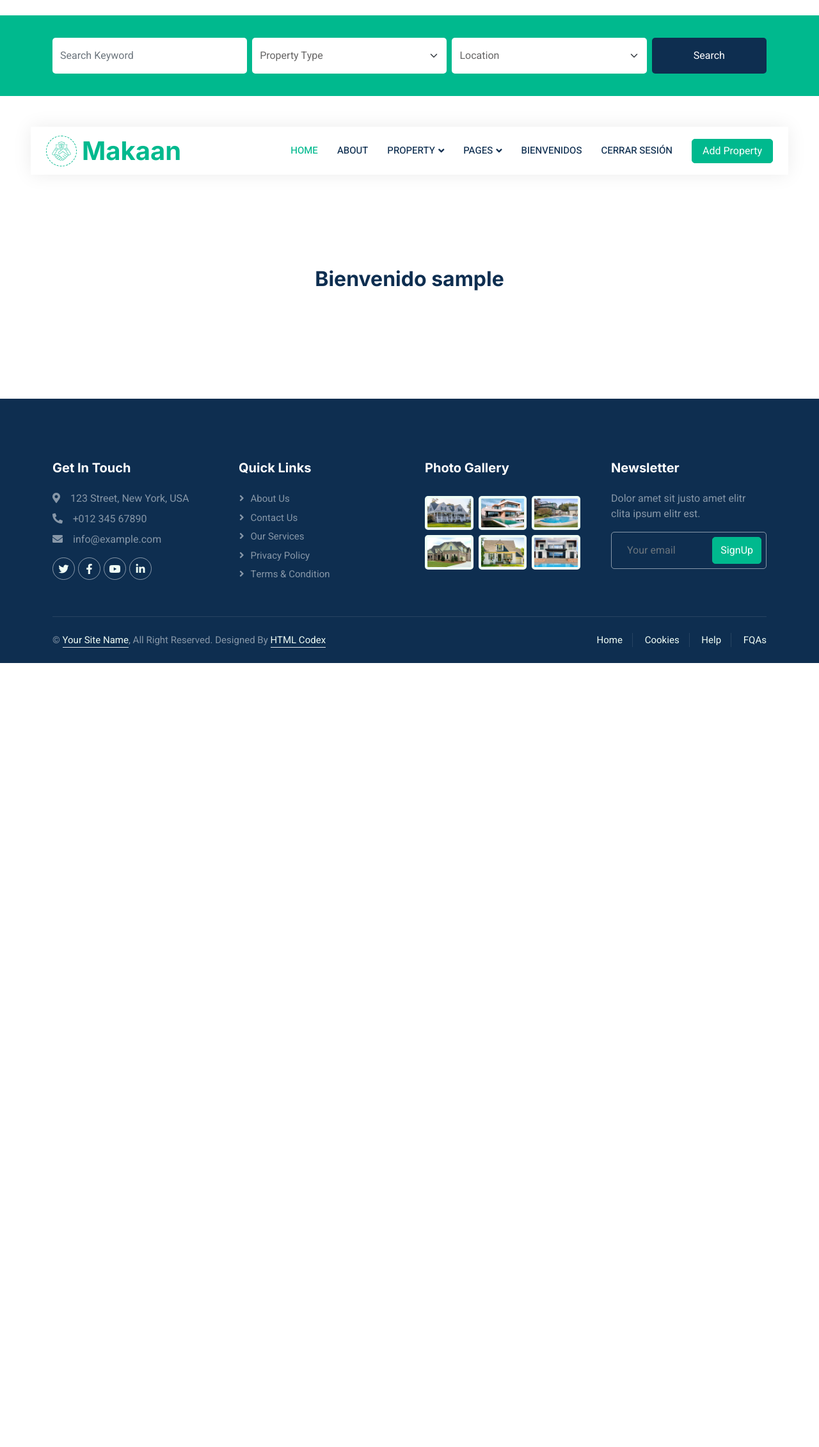
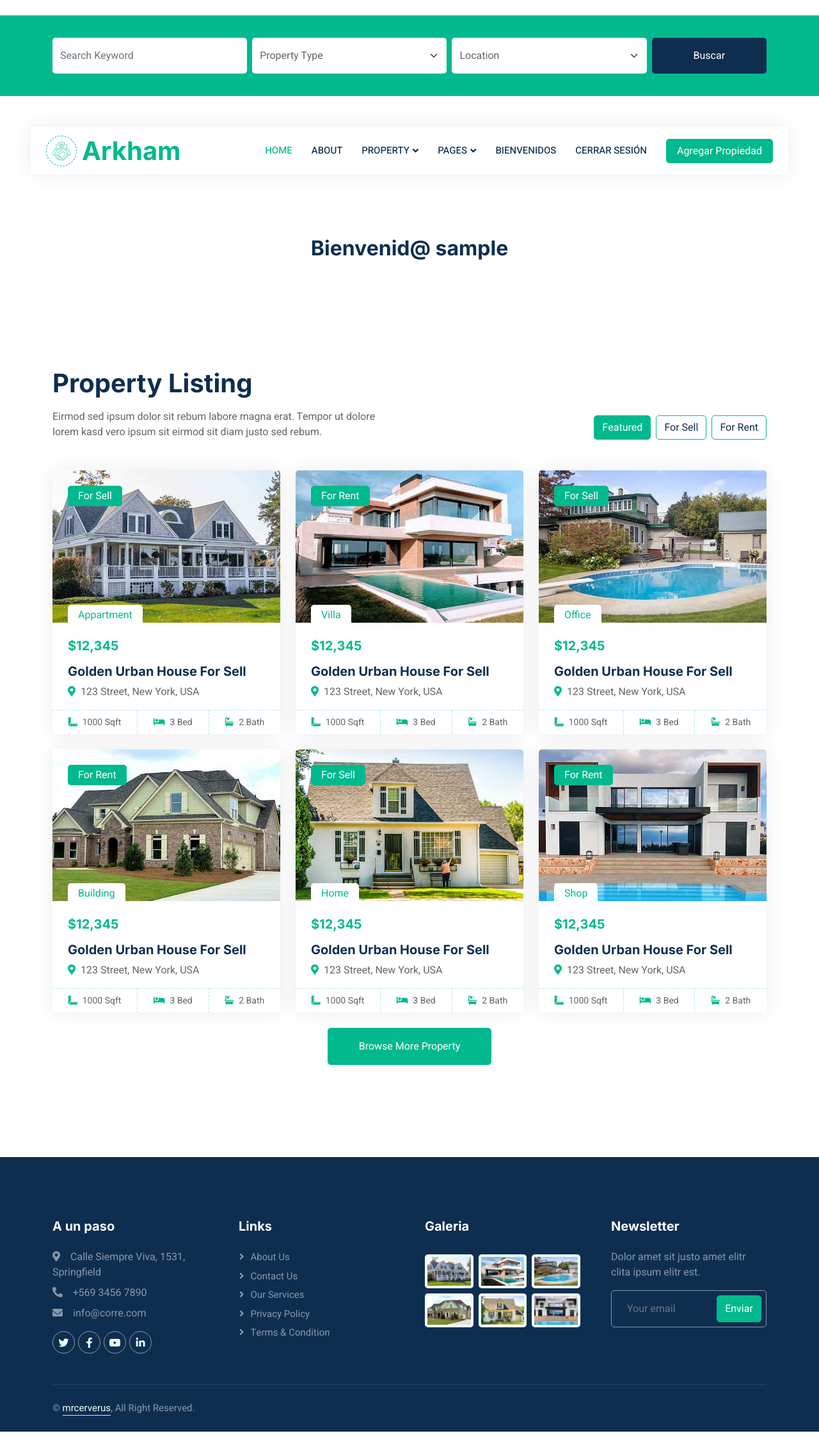
Before and after one commit to mrcerverus/Operaciones-CRUD, a Django app: page /bienvenido/ in a window 1280 px wide. Shown: the whole page at 64% size. Before the commit the page ends 1036 px from the top, so only its background shows below. Run offline with Django 4.2, Linux system fonts and the light colour scheme; the visitor is signed in with stand-in values (Sample User, id 1); some libraries are stand-ins or nearby versions.

Commit message:
Hito1 visual

```diff
--- a/app/templates/includes/content.html
+++ b/app/templates/includes/content.html
@@ -31,7 +31,7 @@
                     <div class="col-lg-4 col-md-6 wow fadeInUp" data-wow-delay="0.1s">
                         <div class="property-item rounded overflow-hidden">
                             <div class="position-relative overflow-hidden">
-                                <a href=""><img class="img-fluid" src="img/property-1.jpg" alt=""></a>
+                                <a href=""><img class="img-fluid" src="{% static 'img/property-1.jpg'%}" alt=""></a>
                                 <div
                                     class="bg-primary rounded text-white position-absolute start-0 top-0 m-4 py-1 px-3">
                                     For Sell</div>
@@ -57,7 +57,7 @@
                     <div class="col-lg-4 col-md-6 wow fadeInUp" data-wow-delay="0.3s">
                         <div class="property-item rounded overflow-hidden">
                             <div class="position-relative overflow-hidden">
-                                <a href=""><img class="img-fluid" src="img/property-2.jpg" alt=""></a>
+                                <a href=""><img class="img-fluid" src="{% static 'img/property-2.jpg'%}" alt=""></a>
                                 <div
                                     class="bg-primary rounded text-white position-absolute start-0 top-0 m-4 py-1 px-3">
                                     For Rent</div>
@@ -83,7 +83,7 @@
                     <div class="col-lg-4 col-md-6 wow fadeInUp" data-wow-delay="0.5s">
                         <div class="property-item rounded overflow-hidden">
                             <div class="position-relative overflow-hidden">
-                                <a href=""><img class="img-fluid" src="img/property-3.jpg" alt=""></a>
+                                <a href=""><img class="img-fluid" src="{% static 'img/property-3.jpg'%}" alt=""></a>
                                 <div
                                     class="bg-primary rounded text-white position-absolute start-0 top-0 m-4 py-1 px-3">
                                     For Sell</div>
@@ -109,7 +109,7 @@
                     <div class="col-lg-4 col-md-6 wow fadeInUp" data-wow-delay="0.1s">
                         <div class="property-item rounded overflow-hidden">
                             <div class="position-relative overflow-hidden">
-                                <a href=""><img class="img-fluid" src="img/property-4.jpg" alt=""></a>
+                                <a href=""><img class="img-fluid" src="{% static 'img/property-4.jpg'%}" alt=""></a>
                                 <div
                                     class="bg-primary rounded text-white position-absolute start-0 top-0 m-4 py-1 px-3">
                                     For Rent</div>
@@ -135,7 +135,7 @@
                     <div class="col-lg-4 col-md-6 wow fadeInUp" data-wow-delay="0.3s">
                         <div class="property-item rounded overflow-hidden">
                             <div class="position-relative overflow-hidden">
-                                <a href=""><img class="img-fluid" src="img/property-5.jpg" alt=""></a>
+                                <a href=""><img class="img-fluid" src="{% static 'img/property-5.jpg'%}" alt=""></a>
                                 <div
                                     class="bg-primary rounded text-white position-absolute start-0 top-0 m-4 py-1 px-3">
                                     For Sell</div>
@@ -161,7 +161,7 @@
                     <div class="col-lg-4 col-md-6 wow fadeInUp" data-wow-delay="0.5s">
                         <div class="property-item rounded overflow-hidden">
                             <div class="position-relative overflow-hidden">
-                                <a href=""><img class="img-fluid" src="img/property-6.jpg" alt=""></a>
+                                <a href=""><img class="img-fluid" src="{% static 'img/property-6.jpg'%}" alt=""></a>
                                 <div
                                     class="bg-primary rounded text-white position-absolute start-0 top-0 m-4 py-1 px-3">
                                     For Rent</div>
@@ -194,7 +194,7 @@
                     <div class="col-lg-4 col-md-6">
                         <div class="property-item rounded overflow-hidden">
                             <div class="position-relative overflow-hidden">
-                                <a href=""><img class="img-fluid" src="img/property-1.jpg" alt=""></a>
+                                <a href=""><img class="img-fluid" src="{% static 'img/property-1.jpg'%}" alt=""></a>
                                 <div
                                     class="bg-primary rounded text-white position-absolute start-0 top-0 m-4 py-1 px-3">
                                     For Sell</div>
@@ -220,7 +220,7 @@
                     <div class="col-lg-4 col-md-6">
                         <div class="property-item rounded overflow-hidden">
                             <div class="position-relative overflow-hidden">
-                                <a href=""><img class="img-fluid" src="img/property-2.jpg" alt=""></a>
+                                <a href=""><img class="img-fluid" src="{% static 'img/property-2.jpg'%}" alt=""></a>
                                 <div
                                     class="bg-primary rounded text-white position-absolute start-0 top-0 m-4 py-1 px-3">
                                     For Rent</div>
@@ -246,7 +246,7 @@
                     <div class="col-lg-4 col-md-6">
                         <div class="property-item rounded overflow-hidden">
                             <div class="position-relative overflow-hidden">
-                                <a href=""><img class="img-fluid" src="img/property-3.jpg" alt=""></a>
+                                <a href=""><img class="img-fluid" src="{% static 'img/property-3.jpg'%}" alt=""></a>
                                 <div
                                     class="bg-primary rounded text-white position-absolute start-0 top-0 m-4 py-1 px-3">
                                     For Sell</div>
@@ -272,7 +272,7 @@
                     <div class="col-lg-4 col-md-6">
                         <div class="property-item rounded overflow-hidden">
                             <div class="position-relative overflow-hidden">
-                                <a href=""><img class="img-fluid" src="img/property-4.jpg" alt=""></a>
+                                <a href=""><img class="img-fluid" src="{% static 'img/property-4.jpg'%}" alt=""></a>
                                 <div
                                     class="bg-primary rounded text-white position-absolute start-0 top-0 m-4 py-1 px-3">
                                     For Rent</div>
@@ -298,7 +298,7 @@
                     <div class="col-lg-4 col-md-6">
                         <div class="property-item rounded overflow-hidden">
                             <div class="position-relative overflow-hidden">
-                                <a href=""><img class="img-fluid" src="img/property-5.jpg" alt=""></a>
+                                <a href=""><img class="img-fluid" src="{% static 'img/property-5.jpg'%}" alt=""></a>
                                 <div
                                     class="bg-primary rounded text-white position-absolute start-0 top-0 m-4 py-1 px-3">
                                     For Sell</div>
@@ -324,7 +324,7 @@
                     <div class="col-lg-4 col-md-6">
                         <div class="property-item rounded overflow-hidden">
                             <div class="position-relative overflow-hidden">
-                                <a href=""><img class="img-fluid" src="img/property-6.jpg" alt=""></a>
+                                <a href=""><img class="img-fluid" src="{% static 'img/property-6.jpg'%}" alt=""></a>
                                 <div
                                     class="bg-primary rounded text-white position-absolute start-0 top-0 m-4 py-1 px-3">
                                     For Rent</div>
@@ -357,7 +357,7 @@
                     <div class="col-lg-4 col-md-6">
                         <div class="property-item rounded overflow-hidden">
                             <div class="position-relative overflow-hidden">
-                                <a href=""><img class="img-fluid" src="img/property-1.jpg" alt=""></a>
+                                <a href=""><img class="img-fluid" src="{% static 'img/property-1.jpg'%}" alt=""></a>
                                 <div
                                     class="bg-primary rounded text-white position-absolute start-0 top-0 m-4 py-1 px-3">
                                     For Sell</div>
@@ -383,7 +383,7 @@
                     <div class="col-lg-4 col-md-6">
                         <div class="property-item rounded overflow-hidden">
                             <div class="position-relative overflow-hidden">
-                                <a href=""><img class="img-fluid" src="img/property-2.jpg" alt=""></a>
+                                <a href=""><img class="img-fluid" src="{% static 'img/property-2.jpg'%}" alt=""></a>
                                 <div
                                     class="bg-primary rounded text-white position-absolute start-0 top-0 m-4 py-1 px-3">
                                     For Rent</div>
@@ -409,7 +409,7 @@
                     <div class="col-lg-4 col-md-6">
                         <div class="property-item rounded overflow-hidden">
                             <div class="position-relative overflow-hidden">
-                                <a href=""><img class="img-fluid" src="img/property-3.jpg" alt=""></a>
+                                <a href=""><img class="img-fluid" src="{% static 'img/property-3.jpg'%}" alt=""></a>
                                 <div
                                     class="bg-primary rounded text-white position-absolute start-0 top-0 m-4 py-1 px-3">
                                     For Sell</div>
@@ -435,7 +435,7 @@
                     <div class="col-lg-4 col-md-6">
                         <div class="property-item rounded overflow-hidden">
                             <div class="position-relative overflow-hidden">
-                                <a href=""><img class="img-fluid" src="img/property-4.jpg" alt=""></a>
+                                <a href=""><img class="img-fluid" src="{% static 'img/property-4.jpg'%}" alt=""></a>
                                 <div
                                     class="bg-primary rounded text-white position-absolute start-0 top-0 m-4 py-1 px-3">
                                     For Rent</div>
@@ -461,7 +461,7 @@
                     <div class="col-lg-4 col-md-6">
                         <div class="property-item rounded overflow-hidden">
                             <div class="position-relative overflow-hidden">
-                                <a href=""><img class="img-fluid" src="img/property-5.jpg" alt=""></a>
+                                <a href=""><img class="img-fluid" src="{% static 'img/property-5.jpg'%}" alt=""></a>
                                 <div
                                     class="bg-primary rounded text-white position-absolute start-0 top-0 m-4 py-1 px-3">
                                     For Sell</div>
@@ -487,7 +487,7 @@
                     <div class="col-lg-4 col-md-6">
                         <div class="property-item rounded overflow-hidden">
                             <div class="position-relative overflow-hidden">
-                                <a href=""><img class="img-fluid" src="img/property-6.jpg" alt=""></a>
+                                <a href=""><img class="img-fluid" src="{% static 'img/property-6.jpg'%}" alt=""></a>
                                 <div
                                     class="bg-primary rounded text-white position-absolute start-0 top-0 m-4 py-1 px-3">
                                     For Rent</div>
--- a/app/templates/includes/footer.html
+++ b/app/templates/includes/footer.html
@@ -5,10 +5,10 @@
     <div class="container py-5">
         <div class="row g-5">
             <div class="col-lg-3 col-md-6">
-                <h5 class="text-white mb-4">Get In Touch</h5>
-                <p class="mb-2"><i class="fa fa-map-marker-alt me-3"></i>123 Street, New York, USA</p>
-                <p class="mb-2"><i class="fa fa-phone-alt me-3"></i>+012 345 67890</p>
-                <p class="mb-2"><i class="fa fa-envelope me-3"></i>info@example.com</p>
+                <h5 class="text-white mb-4">A un paso</h5>
+                <p class="mb-2"><i class="fa fa-map-marker-alt me-3"></i>Calle Siempre Viva, 1531, Springfield</p>
+                <p class="mb-2"><i class="fa fa-phone-alt me-3"></i>+569 3456 7890</p>
+                <p class="mb-2"><i class="fa fa-envelope me-3"></i>info@corre.com</p>
                 <div class="d-flex pt-2">
                     <a class="btn btn-outline-light btn-social" href=""><i class="fab fa-twitter"></i></a>
                     <a class="btn btn-outline-light btn-social" href=""><i class="fab fa-facebook-f"></i></a>
@@ -17,7 +17,7 @@
                 </div>
             </div>
             <div class="col-lg-3 col-md-6">
-                <h5 class="text-white mb-4">Quick Links</h5>
+                <h5 class="text-white mb-4">Links</h5>
                 <a class="btn btn-link text-white-50" href="">About Us</a>
                 <a class="btn btn-link text-white-50" href="">Contact Us</a>
                 <a class="btn btn-link text-white-50" href="">Our Services</a>
@@ -25,25 +25,25 @@
                 <a class="btn btn-link text-white-50" href="">Terms & Condition</a>
             </div>
             <div class="col-lg-3 col-md-6">
-                <h5 class="text-white mb-4">Photo Gallery</h5>
+                <h5 class="text-white mb-4">Galeria</h5>
                 <div class="row g-2 pt-2">
                     <div class="col-4">
-                        <img class="img-fluid rounded bg-light p-1" src="img/property-1.jpg" alt="">
+                        <img class="img-fluid rounded bg-light p-1" src="{% static 'img/property-1.jpg'%}" alt="">
                     </div>
                     <div class="col-4">
-                        <img class="img-fluid rounded bg-light p-1" src="img/property-2.jpg" alt="">
+                        <img class="img-fluid rounded bg-light p-1" src="{% static 'img/property-2.jpg'%}" alt="">
                     </div>
                     <div class="col-4">
-                        <img class="img-fluid rounded bg-light p-1" src="img/property-3.jpg" alt="">
+                        <img class="img-fluid rounded bg-light p-1" src="{% static 'img/property-3.jpg'%}" alt="">
                     </div>
                     <div class="col-4">
-                        <img class="img-fluid rounded bg-light p-1" src="img/property-4.jpg" alt="">
+                        <img class="img-fluid rounded bg-light p-1" src="{% static 'img/property-4.jpg'%}" alt="">
                     </div>
                     <div class="col-4">
-                        <img class="img-fluid rounded bg-light p-1" src="img/property-5.jpg" alt="">
+                        <img class="img-fluid rounded bg-light p-1" src="{% static 'img/property-5.jpg'%}" alt="">
                     </div>
                     <div class="col-4">
-                        <img class="img-fluid rounded bg-light p-1" src="img/property-6.jpg" alt="">
+                        <img class="img-fluid rounded bg-light p-1" src="{% static 'img/property-6.jpg'%}" alt="">
                     </div>
                 </div>
             </div>
@@ -54,7 +54,7 @@
                     <input class="form-control bg-transparent w-100 py-3 ps-4 pe-5" type="text"
                         placeholder="Your email">
                     <button type="button"
-                        class="btn btn-primary py-2 position-absolute top-0 end-0 mt-2 me-2">SignUp</button>
+                        class="btn btn-primary py-2 position-absolute top-0 end-0 mt-2 me-2">Enviar</button>
                 </div>
             </div>
         </div>
@@ -63,18 +63,7 @@
         <div class="copyright">
             <div class="row">
                 <div class="col-md-6 text-center text-md-start mb-3 mb-md-0">
-                    &copy; <a class="border-bottom" href="#">Your Site Name</a>, All Right Reserved.
-
-                    <!--/*** This template is free as long as you keep the footer author’s credit link/attribution link/backlink. If you'd like to use the template without the footer author’s credit link/attribution link/backlink, you can purchase the Credit Removal License from "https://htmlcodex.com/credit-removal". Thank you for your support. ***/-->
-                    Designed By <a class="border-bottom" href="https://htmlcodex.com">HTML Codex</a>
-                </div>
-                <div class="col-md-6 text-center text-md-end">
-                    <div class="footer-menu">
-                        <a href="">Home</a>
-                        <a href="">Cookies</a>
-                        <a href="">Help</a>
-                        <a href="">FQAs</a>
-                    </div>
+                    &copy; <a class="border-bottom" href="#">mrcerverus</a>, All Right Reserved.
                 </div>
             </div>
         </div>
@@ -83,4 +72,4 @@
 <!-- Footer End -->
 
 <!-- Back to Top -->
-<a href="#" class="btn btn-lg btn-primary btn-lg-square back-to-top"><i class="bi bi-arrow-up"></i></a>
+<a href="" class="btn btn-lg btn-primary btn-lg-square back-to-top"><i class="bi bi-arrow-up"></i></a>
--- a/app/templates/includes/header.html
+++ b/app/templates/includes/header.html
@@ -13,10 +13,10 @@
         <div class="col-md-6 animated fadeIn">
             <div class="owl-carousel header-carousel">
                 <div class="owl-carousel-item">
-                    <img class="img-fluid" src="img/carousel-1.jpg" alt="">
+                    <img class="img-fluid" src="{% static 'img/carousel-1.jpg'%}" alt="">
                 </div>
                 <div class="owl-carousel-item">
-                    <img class="img-fluid" src="img/carousel-2.jpg" alt="">
+                    <img class="img-fluid" src="{% static 'img/carousel-2.jpg'%}" alt="">
                 </div>
             </div>
         </div>
--- a/app/templates/includes/navbar.html
+++ b/app/templates/includes/navbar.html
@@ -28,7 +28,7 @@
                 </div>
             </div>
             <div class="col-md-2">
-                <button class="btn btn-dark border-0 w-100 py-3">Search</button>
+                <button class="btn btn-dark border-0 w-100 py-3">Buscar</button>
             </div>
         </div>
     </div>
@@ -38,19 +38,19 @@
 <!-- Navbar Start -->
 <div class="container-fluid nav-bar bg-transparent">
     <nav class="navbar navbar-expand-lg bg-white navbar-light py-0 px-4">
-        <a href="index.html" class="navbar-brand d-flex align-items-center text-center">
+        <a href="{% url "indice" %}" class="navbar-brand d-flex align-items-center text-center">
             <div class="icon p-2 me-2">
-                <img class="img-fluid" src="img/icon-deal.png" alt="Icon" style="width: 30px; height: 30px;">
+                <img class="img-fluid" src="{% static 'img/icon-deal.png'%}" alt="Icon" style="width: 30px; height: 30px;">
             </div>
-            <h1 class="m-0 text-primary">Makaan</h1>
+            <h1 class="m-0 text-primary">Arkham</h1>
         </a>
         <button type="button" class="navbar-toggler" data-bs-toggle="collapse" data-bs-target="#navbarCollapse">
             <span class="navbar-toggler-icon"></span>
         </button>
         <div class="collapse navbar-collapse" id="navbarCollapse">
             <div class="navbar-nav ms-auto">
-                <a href="index.html" class="nav-item nav-link active">Home</a>
-                <a href="about.html" class="nav-item nav-link">About</a>
+                <a href="{% url "indice" %}" class="nav-item nav-link active">Home</a>
+                <a href="{% url "indice" %}" class="nav-item nav-link">About</a>
                 <div class="nav-item dropdown">
                     <a href="#" class="nav-link dropdown-toggle" data-bs-toggle="dropdown">Property</a>
                     <div class="dropdown-menu rounded-0 m-0">
@@ -80,7 +80,7 @@
                 {% endif %}
 
             </div>
-            <a href="" class="btn btn-primary px-3 d-none d-lg-flex">Add Property</a>
+            <a href="" class="btn btn-primary px-3 d-none d-lg-flex">Agregar Propiedad</a>
         </div>
     </nav>
 </div>
--- a/app/templates/registration/register.html
+++ b/app/templates/registration/register.html
@@ -1,10 +1,10 @@
 {% extends 'base.html' %}
-{% block 'content' %}
-{% load crispy_forms_tags %}
-
 
 {% block "header" %}
 {% endblock "header" %}
+
+{% block 'content' %}
+{% load crispy_forms_tags %}
 
 <section class="d-flex justify-content-center text-bg-primary">
     <div>
--- a/app/templates/welcome.html
+++ b/app/templates/welcome.html
@@ -2,19 +2,16 @@
 {% load static %}
 
 {% block "header" %}
-{% endblock "header" %}
 
-{% block 'content' %}
-
-<section class="page-section clearfix">
+<section class="page-section">
     <div class="container">
             <div class="intro-text left-0 text-center bg-faded p-5 rounded">
                 <h2 class="section-heading mb-4">
-                    <span class="section-heading-upper">Bienvenido</span>
+                    <span class="section-heading-upper">Bienvenid@</span>
                     <span class="section-heading-lower">{{ user.username }}</span>
                 </h2>
             </div>
     </div>
 </section>
 
-{% endblock 'content' %}
+{% endblock "header" %}
--- a/core/settings.py
+++ b/core/settings.py
@@ -58,6 +58,10 @@ MIDDLEWARE = [
     'django.contrib.messages.middleware.MessageMiddleware',
     'django.middleware.clickjacking.XFrameOptionsMiddleware',
 ]
+
+LOGIN_URL = 'login'
+LOGIN_REDIRECT_URL = 'bienvenido'
+LOGOUT_REDIRECT_URL = 'login'
 
 ROOT_URLCONF = 'core.urls'
 
```
Also changed, not shown: app/templates/registration/login.html (+5 -5 lines), app/templates/registration/logout.html (deleted, +0 -14 lines).
